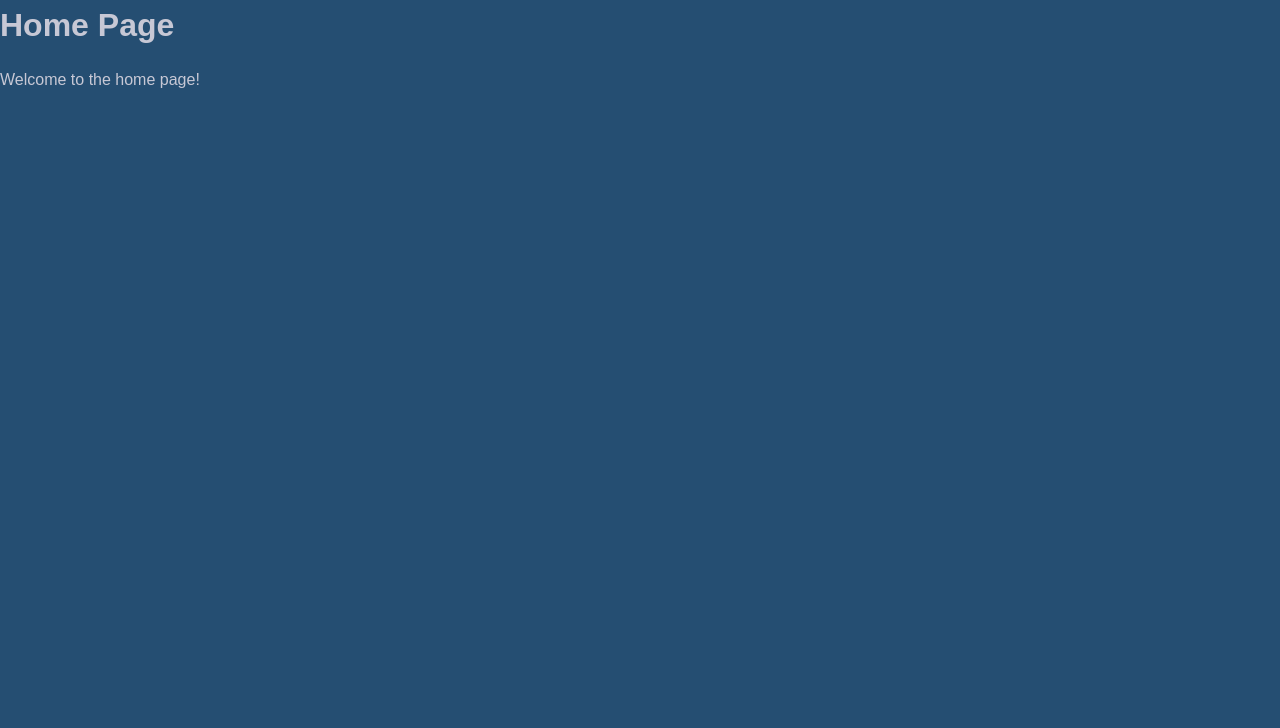
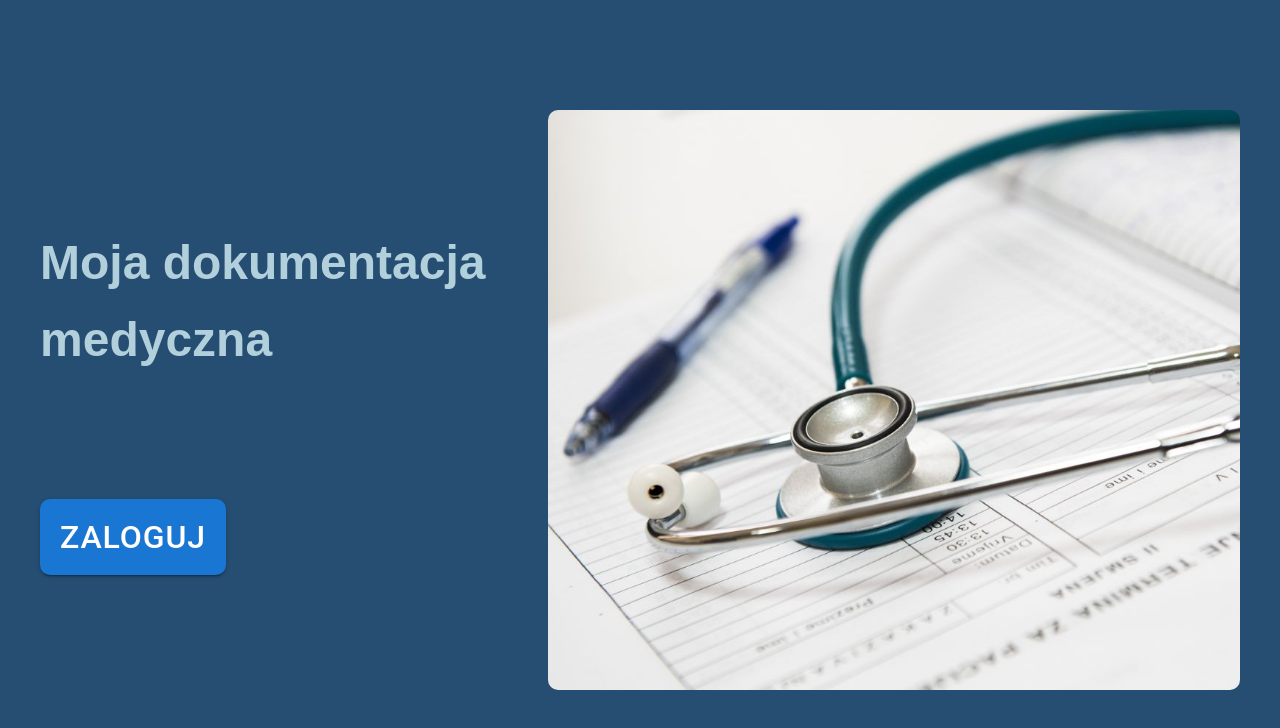
Before and after one commit to moniwero/medical-history-app, a React (Vite) app: page / in a window 1280 px wide. Shown: the top 728 px of the page. Built offline with nearby package versions, Linux system fonts and the light colour scheme.

Commit message:
page Home

```diff
--- a/package.json
+++ b/package.json
@@ -17,7 +17,8 @@
     "@supabase/supabase-js": "^2.47.12",
     "react": "^18.3.1",
     "react-dom": "^18.3.1",
-    "react-router-dom": "^7.1.2"
+    "react-router-dom": "^7.1.2",
+    "sass": "^1.83.4"
   },
   "devDependencies": {
     "@eslint/js": "^9.17.0",
--- a/src/pages/Home.jsx
+++ b/src/pages/Home.jsx
@@ -1,10 +1,30 @@
-function Home() {
-    return (
-      <div>
-        <h1>Home Page</h1>
-        <p>Welcome to the home page!</p>
+import { Button } from "@mui/material";
+import { useNavigate } from "react-router-dom";
+import "../styles/Home.scss";
+import HomeIlustration from "../assets/Home-img.jpg";
+
+const Home = () => {
+  const navigate = useNavigate();
+
+  return (
+    <div className="home-container">
+      <div className="home-content">
+        <div className="home-text">
+          <h1 className="home-title">Moja dokumentacja medyczna</h1>
+          <Button
+            variant="contained"
+            className="home-button"
+            onClick={() => navigate("/login")}
+          >
+            Zaloguj
+          </Button>
+        </div>
+        <div className="home-image">
+          <img src={HomeIlustration} alt="Ilustracja Home" />
+        </div>
       </div>
-    );
-  }
+    </div>
+  );
+};
 
-  export default Home; // Eksport domyślny
+export default Home;
--- a/src/styles/App.scss
+++ b/src/styles/App.scss
@@ -15,5 +15,6 @@ button {
 }
 
 button:hover {
-  background-color: #0056b3;
+  background-color: #254e72;
+  color: rgb(199, 200, 213);
 }
--- a/src/styles/Home.scss
+++ b/src/styles/Home.scss
@@ -0,0 +1,63 @@
+.home-container {
+  display: flex;
+  justify-content: center;
+  align-items: center;
+  height: 100vh;
+}
+
+.home-content {
+  display: flex;
+  flex-direction: row;
+  align-items: center;
+  justify-content: space-between;
+  width: 100%;
+  max-width: 1200px;
+}
+
+.home-title {
+  font-size: 3rem;
+  color: #b2cfdc;
+  margin-bottom: 120px;
+}
+
+.home-button {
+  font-size: 2rem !important;
+  padding: 10px 20px !important;
+  border-radius: 10px !important;
+  color: white !important;
+
+  &:hover {
+    color: #b2cfdc !important;
+  }
+}
+
+.home-image {
+  display: flex;
+  justify-content: center;
+}
+
+.home-image img {
+  max-width: 100%; // Obrazek dopasowuje się do szerokości
+  height: auto; // Zachowanie proporcji
+  border-radius: 10px; // Opcjonalne zaokrąglenie rogów
+}
+
+// Media queries dla mniejszych ekranów
+@media (max-width: 768px) {
+  .home-content {
+    flex-direction: column-reverse; // Układ pionowy (obrazek na górze, tekst poniżej)
+  }
+
+  .home-image {
+    margin-bottom: 20px; // Odstęp między obrazkiem a tekstem
+  }
+
+  .home-title {
+    font-size: 2rem; // Mniejszy rozmiar tytułu
+  }
+
+  .home-button {
+    font-size: 0.9rem; // Mniejszy rozmiar przycisku
+    padding: 8px 16px;
+  }
+}
```
Also changed, not shown: src/assets/Home-img.jpg (added), src/pages/Details.jsx (indentation only), 1 other file (tests, documents, lock files or other folders).
